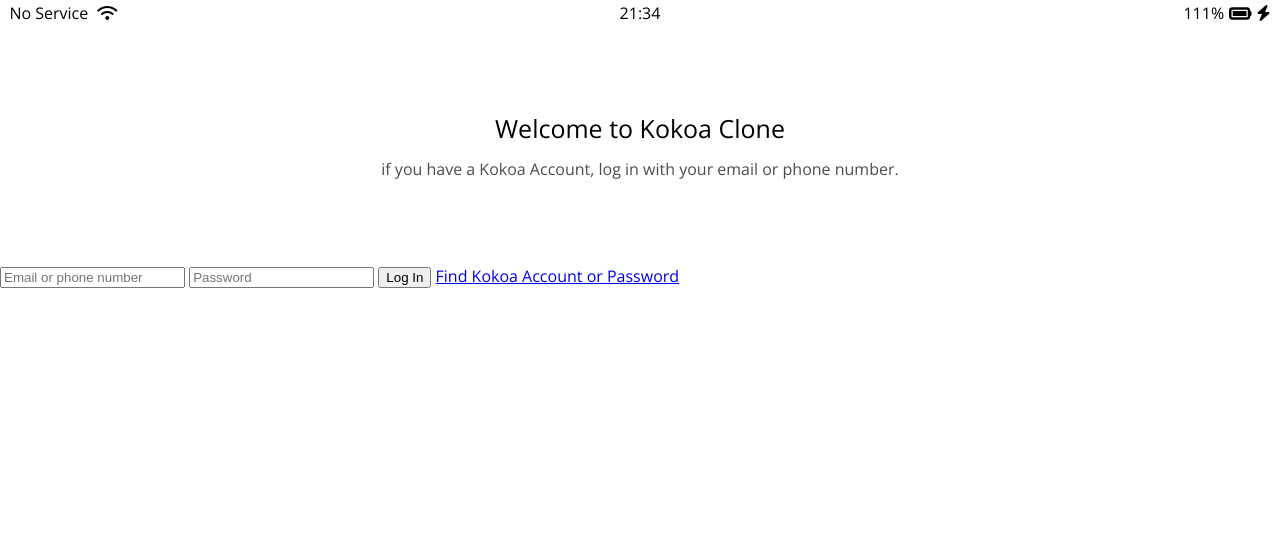
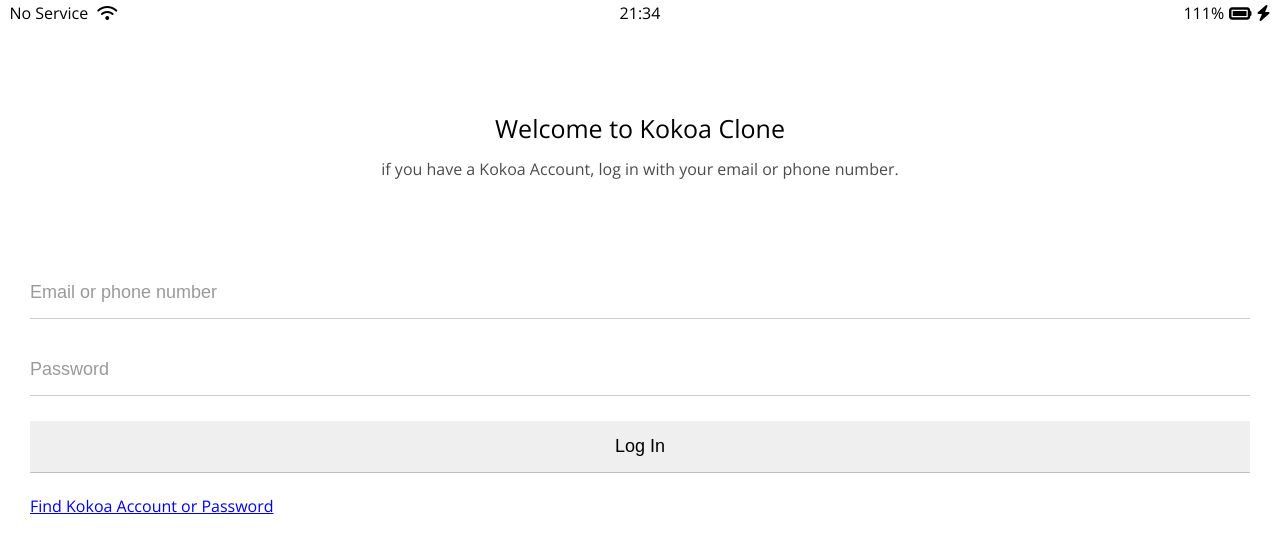
Before and after one commit to defrostingk/211207-kokoa-clone, a plain HTML site: page index.html in a window 1280 px wide. Drawn offline with nearby package versions, Linux system fonts and the light colour scheme.

Commit message:
Update style.css
#6.7 Log In Form part One

```diff
--- a/css/style.css
+++ b/css/style.css
@@ -1,5 +1,6 @@
 @import url("https://fonts.googleapis.com/css2?family=Open+Sans:wght@400;600&display=swap");
 @import "reset.css";
+@import "variables.css";
 @import "status-bar.css";
 
 body {
@@ -22,3 +23,26 @@ body {
   width: 60%;
   opacity: 0.7;
 }
+
+#login-form {
+  display: flex;
+  flex-direction: column;
+  margin: 0px 30px;
+}
+
+#login-form input {
+  padding: 15px 0px;
+  border: none;
+  font-size: 18px;
+  border-bottom: 1px solid rgba(0, 0, 0, 0.2);
+  margin-bottom: 25px;
+  transition: border-color 0.3s ease-in-out;
+}
+
+#login-form input::placeholder {
+  color: rgba(0, 0, 0, 0.4);
+}
+
+#login-form input:focus {
+  border-color: var(--yellow);
+}
```
